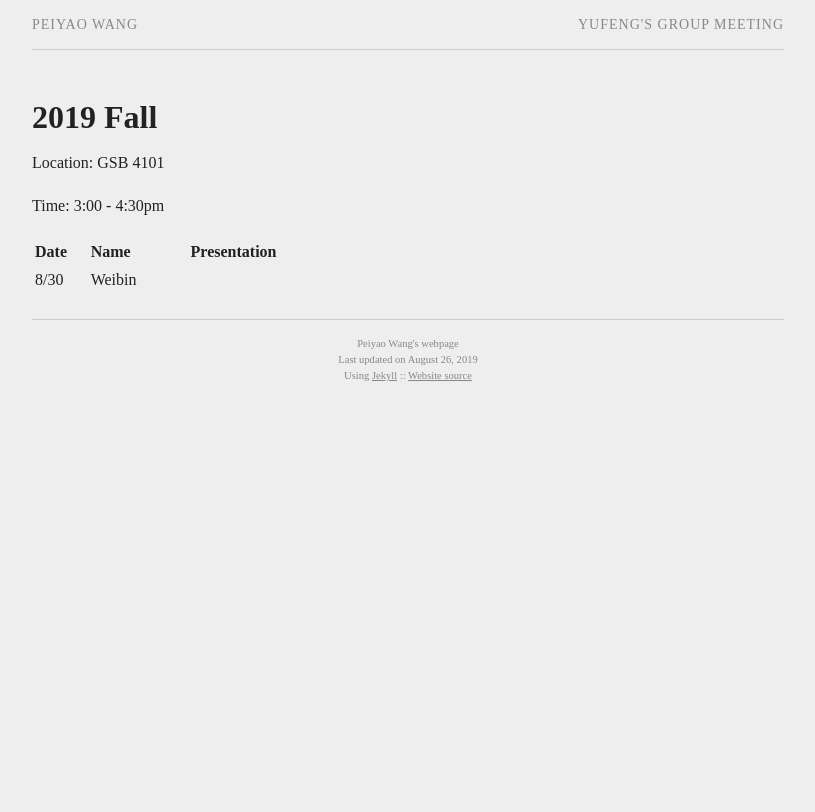
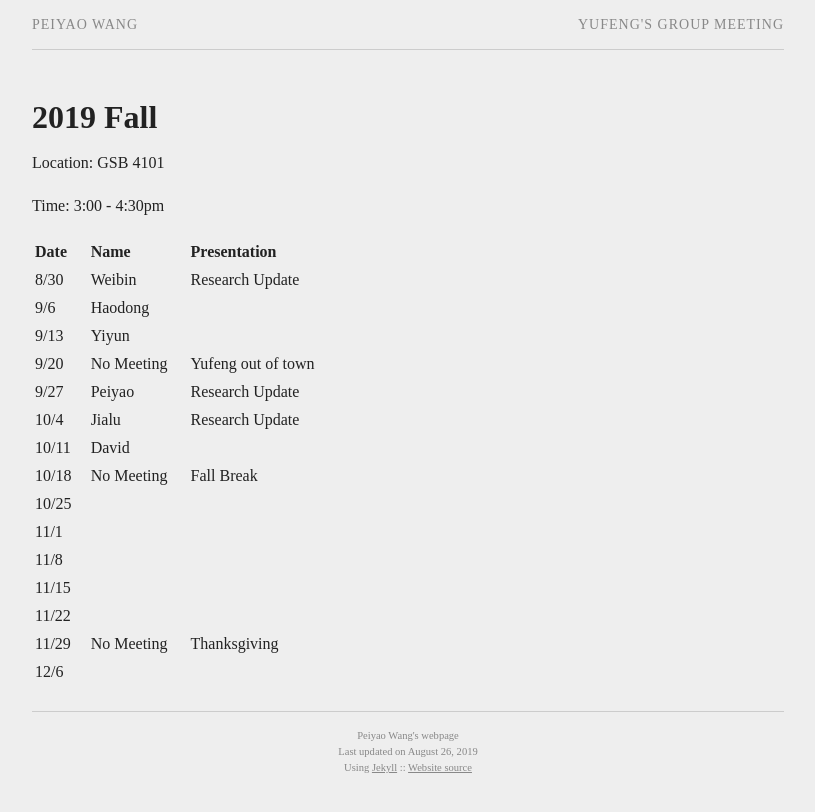
Before and after one commit to peiyaow/peiyaow.github.io, a Jekyll site: the page built from group_meeting/2019Fall.md, in a window 1280 px wide. Shown: the top 812 px of the page, without its empty margins (232-1047 px from the left). Built offline with Jekyll 4.4.1, drawn with Linux system fonts in a browser that asks for light colours.

Commit message:
2019fall

```diff
--- a/_data/menu.yml
+++ b/_data/menu.yml
@@ -24,3 +24,5 @@
      subhref: "/group_meeting/2018Fall/"
    - subtitle: "2019 Spring"
      subhref: "/group_meeting/2019Spring/"
+   - subtitle: "2019 Fall"
+     subhref: "/group_meeting/2019Fall/"
--- a/group_meeting/2019Fall.md
+++ b/group_meeting/2019Fall.md
@@ -10,4 +10,18 @@ Time: 3:00 - 4:30pm
 
 | Date    | Name       | Presentation |
 | :----   | :----------|:--------     |
-|  8/30  | Weibin | |
+|  8/30   | Weibin    | Research Update |
+|  9/6    | Haodong | |
+|  9/13   | Yiyun        | |
+|  9/20   | No Meeting       | Yufeng out of town |
+|  9/27   | Peiyao | Research Update |
+|  10/4   | Jialu  | Research Update |
+|  10/11  | David  |                 |
+|  10/18  | No Meeting | Fall Break |
+|  10/25  |         | |
+|  11/1   |         | |
+|  11/8   |         | |
+|  11/15  |         | |
+|  11/22  |         | |
+|  11/29  | No Meeting         | Thanksgiving |
+|  12/6   |         | |
```
Also changed, not shown: group_meeting/group_meeting.md (+2 -0 lines).
